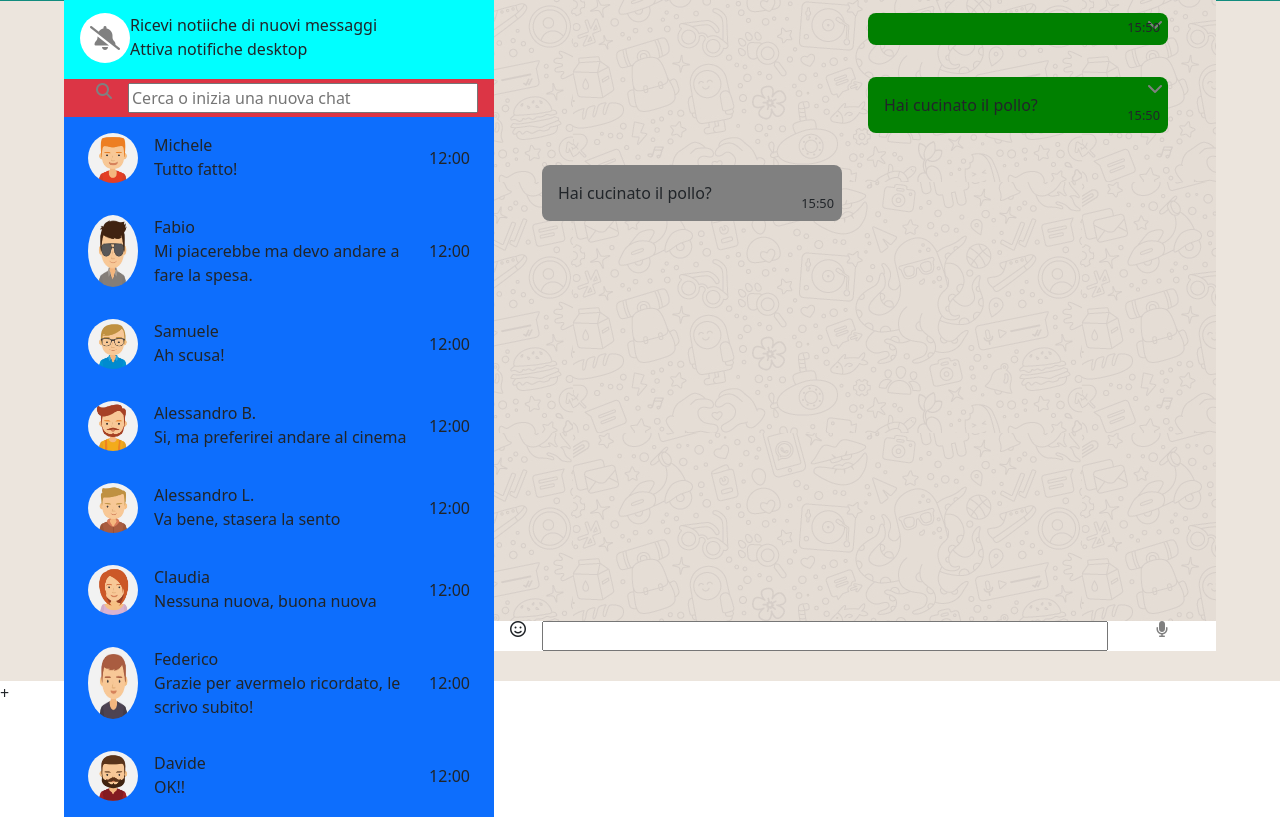
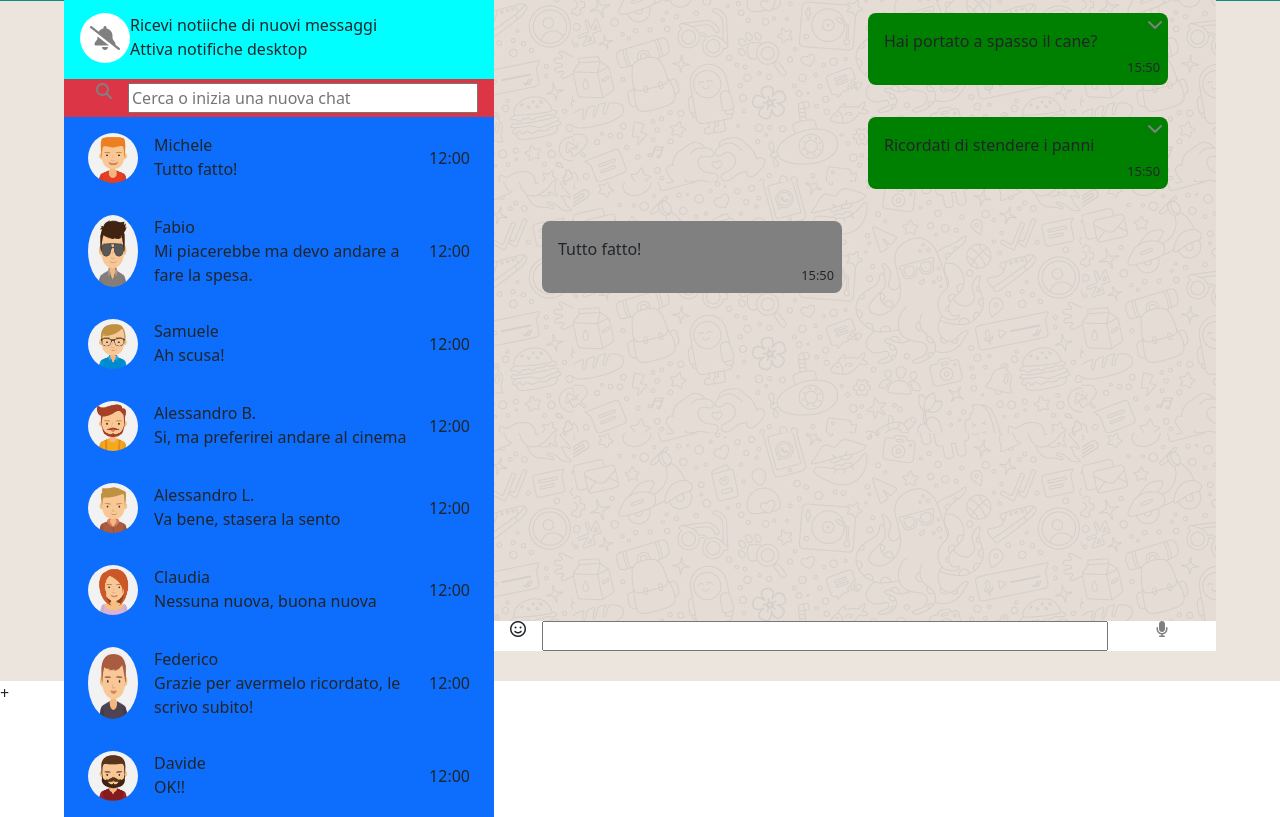
Before and after one commit to leonardosaraceno03/vue-boolzapp, a plain HTML site: page index.html in a window 1280 px wide. Shown: the part 119-936 px from the top of the page. Drawn offline with nearby package versions, Linux system fonts and the light colour scheme.

Commit message:
Milestone 2

```diff
--- a/assets/css/style.css
+++ b/assets/css/style.css
@@ -79,9 +79,18 @@ ul{
     width: 300px;
     position: relative;
 }
+.start{
 
+    justify-content: flex-start;
+}
+.end{
+
+    justify-content: flex-end;
+}
 .sent{
+
     background-color: green;
+    align-self: flex-end;
 }
 .received{
     background-color: grey;
--- a/assets/scripts/main.js
+++ b/assets/scripts/main.js
@@ -168,7 +168,7 @@ var app = new Vue(
             ]
         },
         methods: {
-            chatSelector(item,index){
+            chatSelector(index){
                 this.indiceDinamico = index;
             }
         }
--- a/index.html
+++ b/index.html
@@ -57,7 +57,7 @@
                         <div>
                             <ul>
                                 <!-- contacts -->
-                                <li v-for="(item, index) in contacts" @click="chatSelector" class="bg-primary px-4">
+                                <li v-for="(item, index) in contacts" @click="chatSelector(index)" class="bg-primary px-4">
                                     <div class="d-flex align-items-center justify-content-between">
                                         <!-- section left friend -->
                                         <div class="d-flex py-3">
@@ -89,7 +89,7 @@
                                 <img class="roundedImg" :src="contacts[indiceDinamico].avatar" alt="">
                                 <div>
                                     <div>
-                                        Michele
+                                        {{contacts[indiceDinamico].name}}
                                     </div>
                                     <div>
                                         Ultimo accesso oggi alle 12:00
@@ -105,45 +105,16 @@
                         </div>
                     </header>
                     <!-- chat -->
-                    <div>
-                        <div class="d-flex justify-content-end">
-                            <!-- my text -->
-                            <div class="d-flex sent message my-3 mx-5 px-3 py-3">
+                    <div class="d-flex flex-column">
+                        <div v-for="(item, index) in contacts[indiceDinamico].messages" :class="(item.status == 'sent') ? 'sent' : 'received'" class="d-flex message my-3 mx-5 px-3 py-3">
                                 <!-- content text -->
-
+                                <p>{{item.message}}</p>
                                 <!-- time text -->
                                 <div><i class="fa-solid fa-chevron-down actions-message"></i></div>
                                 <div class="time-text mt-auto p-2">15:50</div>
                             </div>
+                    </div>
 
-                        </div>
-                        <div>
-                            <!-- my text -->
-                            <div class="d-flex justify-content-end">
-
-                                <div class="d-flex sent message my-3 mx-5 px-3 py-3">
-                                    <!-- content text -->
-                                    <div>Hai cucinato il pollo?</div>
-                                    <!-- time text -->
-                                    <div><i class="fa-solid fa-chevron-down actions-message"></i></div>
-                                    <div class="time-text mt-auto p-2">15:50</div>
-                                </div>
-
-                            </div>
-                        </div>
-                        <!-- contact text -->
-                        <div class="d-flex justify-content-start">
-
-                            <div class="d-flex received message my-3 mx-5 px-3 py-3">
-                                <!-- content text -->
-                                <div>Hai cucinato il pollo?</div>
-                                <!-- time text -->
-                                <div><i class="fa-solid fa-chevron-down actions-message"></i></div>
-                                <div class="time-text mt-auto p-2">15:50</div>
-                            </div>
-
-                        </div>
-                    </div>
                 </div>
                 <!-- input area -->
                 <div id="input-area" class="d-flex bg-white w-100">
```
